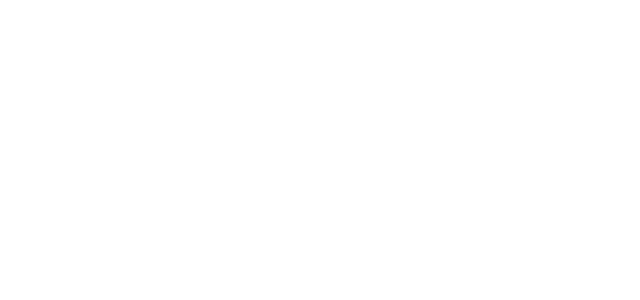
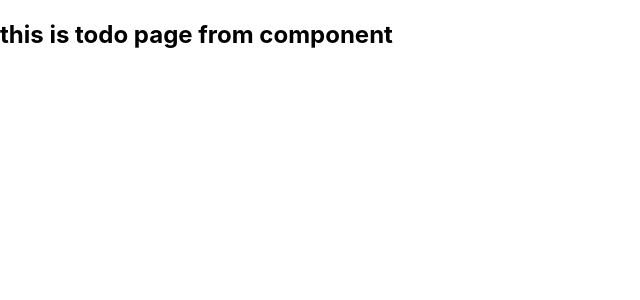
Before and after one commit to hndrbs/todo_client_using_react, a React (Create React App) app: page / in a window 1280 px wide. Shown: the top 300 px of the page, without its empty margins (0-640 px from the left). Built offline with nearby package versions, Linux system fonts and the light colour scheme.

Commit message:
sanboxing router

```diff
--- a/src/App.js
+++ b/src/App.js
@@ -1,6 +1,22 @@
+import { BrowserRouter as Router, Route,  Switch } from 'react-router-dom'
+import { Login, Register, Todo } from './views'
+
 function App() {
   return (
     <div>
+      <Router>
+        <Switch>
+          <Route path="/login">
+            <Login />
+          </Route>
+          <Route path="/register">
+            <Register />
+          </Route>
+          <Route path="/">
+            <Todo />
+          </Route>
+        </Switch>
+      </Router>
     </div>
   );
 }
--- /dev/null
+++ b/src/views/index.js
@@ -0,0 +1,9 @@
+import Login from './login-page.js'
+import Register from './register-page.js'
+import Todo from './todo-page.js'
+
+export {
+  Login,
+  Register,
+  Todo
+}
--- /dev/null
+++ b/src/views/login-page.js
@@ -0,0 +1,21 @@
+import { Component } from 'react'
+
+class Login extends Component {
+  constructor (props) {
+    super (props)
+    this.state = {
+
+    }
+  }
+  render () {
+    return (
+      <div>
+        <h2>
+          this is login from component
+        </h2>
+      </div>
+    )
+  }
+}
+
+export default Login
--- /dev/null
+++ b/src/views/register-page.js
@@ -0,0 +1,21 @@
+import { Component } from 'react'
+
+class Register extends Component {
+  constructor(props) {
+    super(props)
+    this.state = {
+
+    }
+  }
+  render() {
+    return (
+      <div>
+        <h2>
+          this is register from component
+        </h2>
+      </div>
+    )
+  }
+}
+
+export default Register
--- /dev/null
+++ b/src/views/todo-page.js
@@ -0,0 +1,21 @@
+import { Component } from 'react'
+
+class Todo extends Component {
+  constructor(props) {
+    super(props)
+    this.state = {
+
+    }
+  }
+  render() {
+    return (
+      <div>
+        <h2>
+          this is todo page from component
+        </h2>
+      </div>
+    )
+  }
+}
+
+export default Todo
```
Also changed, not shown: 1 other file (tests, documents, lock files or other folders).
